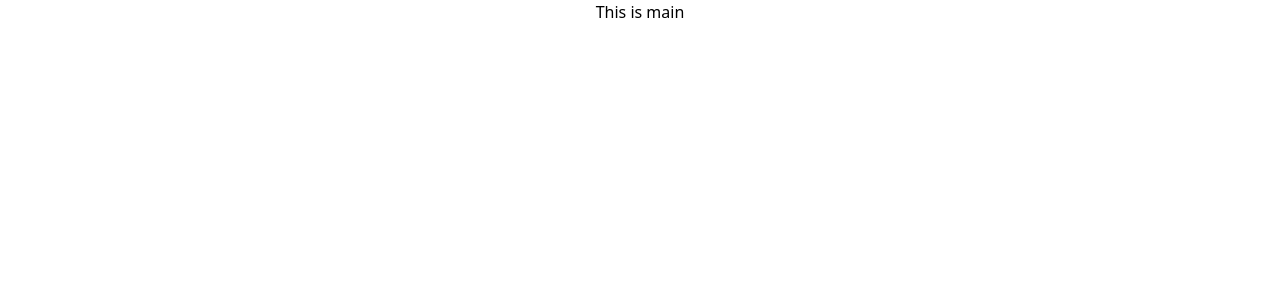
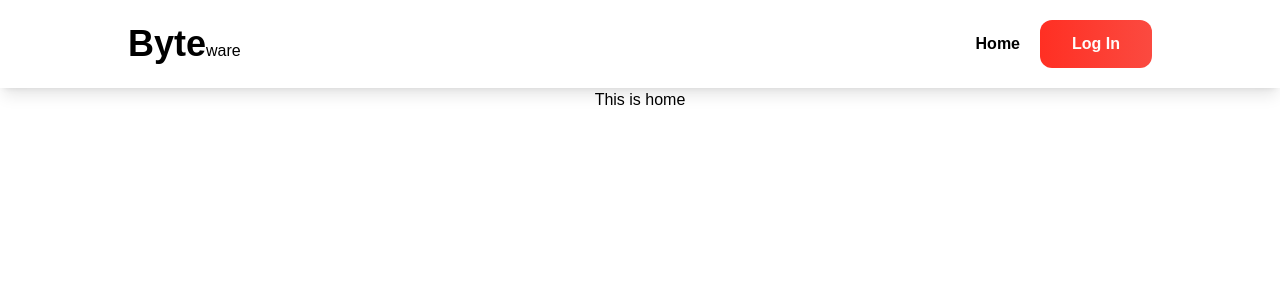
Before and after one commit to mjaumi/phero-assignment11-byteware-warehouse-management-system-client-side, a React (Create React App) app: page / in a window 1280 px wide. Shown: the top 300 px of the page. Built offline with nearby package versions, Linux system fonts and the light colour scheme.

Commit message:
header component added

```diff
--- a/package.json
+++ b/package.json
@@ -6,8 +6,10 @@
     "@testing-library/jest-dom": "^5.16.4",
     "@testing-library/react": "^13.1.1",
     "@testing-library/user-event": "^13.5.0",
+    "firebase": "^9.7.0",
     "react": "^18.1.0",
     "react-dom": "^18.1.0",
+    "react-helmet-async": "^1.3.0",
     "react-scripts": "5.0.1",
     "web-vitals": "^2.1.4"
   },
--- a/public/index.html
+++ b/public/index.html
@@ -24,7 +24,7 @@
       work correctly both with client-side routing and a non-root public URL.
       Learn how to configure a non-root public URL by running `npm run build`.
     -->
-    <title>React App</title>
+    <title>ByteWare Warehouse Management System</title>
   </head>
   <body>
     <noscript>You need to enable JavaScript to run this app.</noscript>
--- a/src/App.js
+++ b/src/App.js
@@ -1,9 +1,12 @@
 import './App.css';
+import Header from './Pages/Shared/Header/Header';
+import Home from './Pages/Home/Home/Home';
 
 function App() {
   return (
-    <main className="App">
-      <h1>This is main</h1>
+    <main className="App bg-byteware-dark-blue min-h-screen font-poppins">
+      <Header />
+      <Home />
     </main>
   );
 }
--- /dev/null
+++ b/src/Pages/Home/Home/Home.js
@@ -0,0 +1,13 @@
+import React from 'react';
+import PageTItle from '../../Shared/PageTitle/PageTItle';
+
+const Home = () => {
+    return (
+        <section>
+            <PageTItle title={'Home'} />
+            <h1>This is home</h1>
+        </section>
+    );
+};
+
+export default Home;
--- /dev/null
+++ b/src/Pages/Shared/Header/Header.js
@@ -0,0 +1,22 @@
+import React from 'react';
+
+const Header = () => {
+    //rendering header component here
+    return (
+        <header className='bg-byteware-base-blue py-5 shadow-lg'>
+            <div className='w-4/5 mx-auto flex justify-between items-center'>
+                <div>
+                    <h1><span className='text-4xl font-extrabold'>Byte</span>ware</h1>
+                </div>
+                <div>
+                    <nav className='font-semibold flex items-center'>
+                        <p>Home</p>
+                        <button className='ml-5 bg-gradient-to-r from-byteware-base-red to-byteware-light-red px-8 py-3 rounded-xl font-semibold text-byteware-white hover:drop-shadow-byteware-btn-shadow hover:opacity-80 duration-300'>Log In</button>
+                    </nav>
+                </div>
+            </div>
+        </header>
+    );
+};
+
+export default Header;
--- /dev/null
+++ b/src/Pages/Shared/PageTitle/PageTItle.js
@@ -0,0 +1,12 @@
+import React from 'react';
+import { Helmet } from 'react-helmet-async';
+
+const PageTItle = ({ title }) => {
+    return (
+        <Helmet>
+            <title>{title} | ByteWare Warehouse Management System</title>
+        </Helmet>
+    );
+};
+
+export default PageTItle;
--- /dev/null
+++ b/src/firebase.init.js
@@ -0,0 +1,21 @@
+// Import the functions you need from the SDKs you need
+import { initializeApp } from "firebase/app";
+import { getAuth } from 'firebase/auth';
+// TODO: Add SDKs for Firebase products that you want to use
+// https://firebase.google.com/docs/web/setup#available-libraries
+
+// Your web app's Firebase configuration
+const firebaseConfig = {
+    apiKey: process.env.REACT_APP_apiKey,
+    authDomain: process.env.REACT_APP_authDomain,
+    projectId: process.env.REACT_APP_projectId,
+    storageBucket: process.env.REACT_APP_storageBucket,
+    messagingSenderId: process.env.REACT_APP_messagingSenderId,
+    appId: process.env.REACT_APP_appId
+};
+
+// Initialize Firebase
+const app = initializeApp(firebaseConfig);
+const auth = getAuth(app);
+
+export default auth;
--- a/src/index.js
+++ b/src/index.js
@@ -3,12 +3,15 @@ import ReactDOM from 'react-dom/client';
 import './index.css';
 import App from './App';
 import reportWebVitals from './reportWebVitals';
+import { HelmetProvider } from 'react-helmet-async';
 
 const root = ReactDOM.createRoot(document.getElementById('root'));
 root.render(
-  <React.StrictMode>
-    <App />
-  </React.StrictMode>
+  <HelmetProvider>
+    <React.StrictMode>
+      <App />
+    </React.StrictMode>
+  </HelmetProvider>
 );
 
 // If you want to start measuring performance in your app, pass a function
--- a/tailwind.config.js
+++ b/tailwind.config.js
@@ -3,6 +3,18 @@ module.exports = {
     "./src/**/*.{js,jsx,ts,tsx}",
   ],
   theme: {
+    colors: {
+      'byteware-base-red': '#ff2f23',
+      'byteware-light-red': '#fb4a40',
+      'byteware-light-blue': '#009dff',
+      'byteware-white': '#FEFCFB',
+    },
+    fontFamily: {
+      'poppins': ["'Poppins'", 'sans-serif'],
+    },
+    dropShadow: {
+      'byteware-btn-shadow': '0px 5px 15px rgba(255, 47, 35, 0.4)',
+    },
     extend: {},
   },
   plugins: [],
```
Also changed, not shown: firebase.json (added), 2 other files (tests, documents, lock files or other folders).
